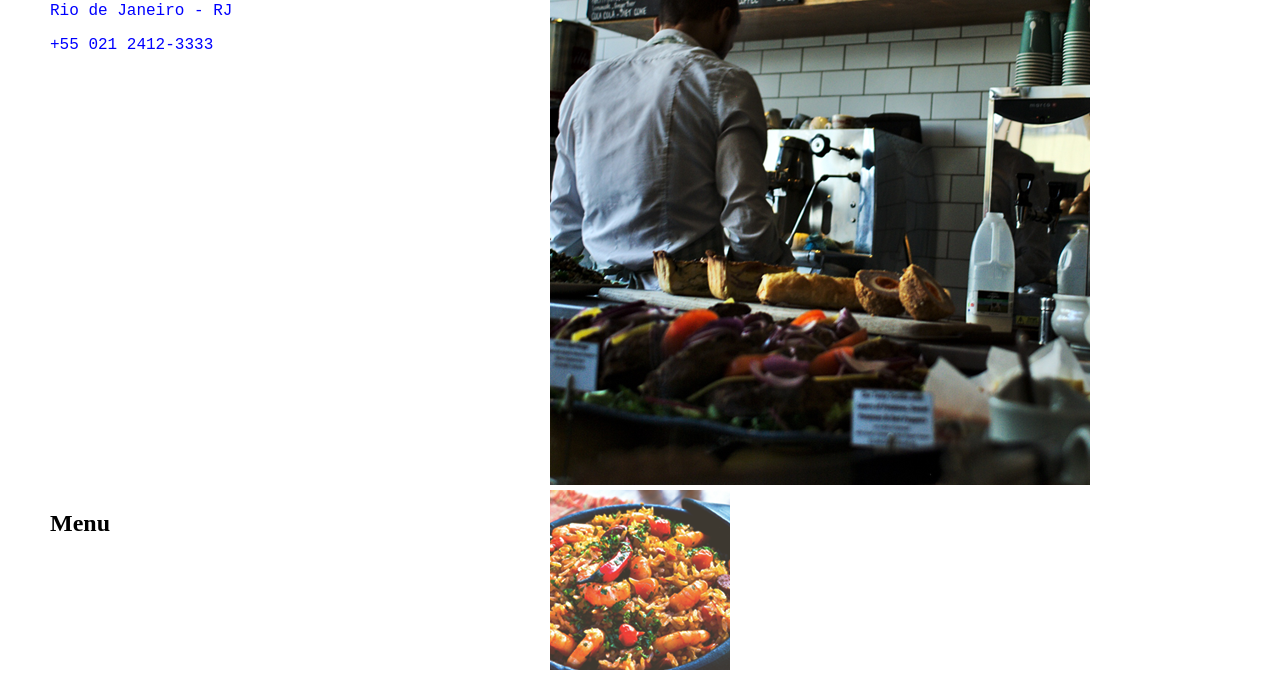
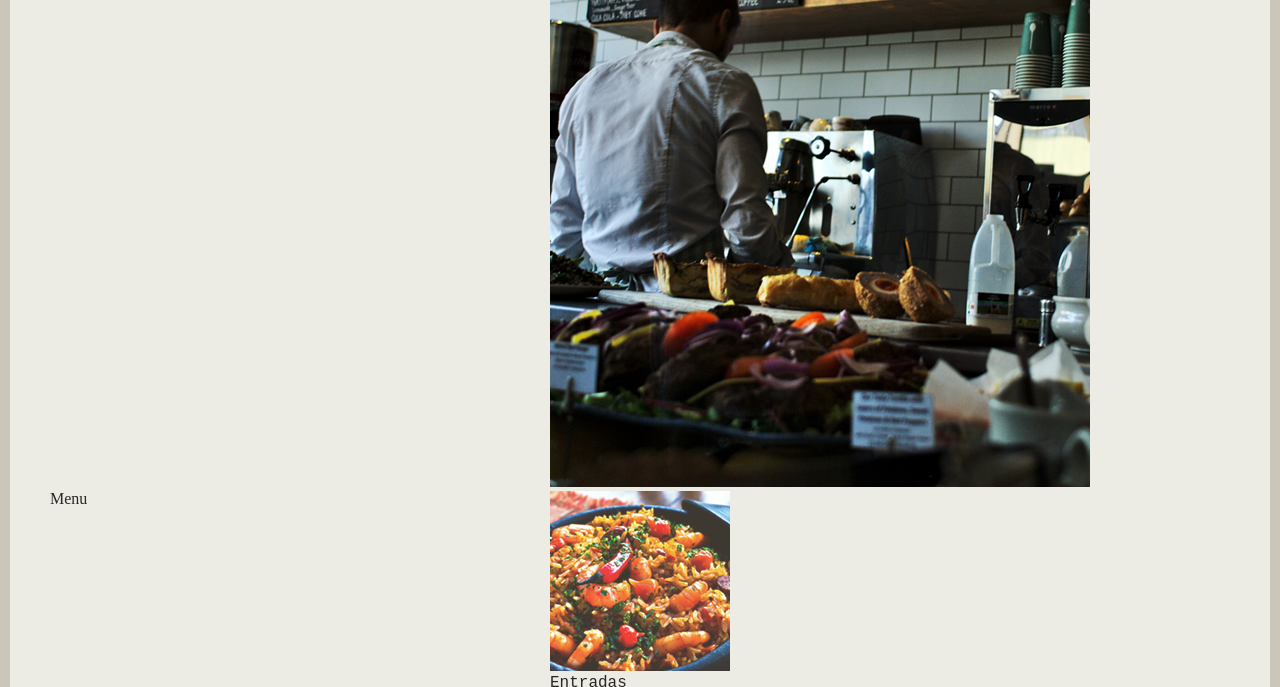
Before and after one commit to GoharaJunior/le-scone, a plain HTML site: page index.html in a window 1280 px wide. Shown: the part 223-910 px from the top of the page. Drawn offline with Linux system fonts and the light colour scheme; a web font is replaced by a local one.

Commit message:
4-7 Variáveis e Mixins

```diff
--- /dev/null
+++ b/css/scss/_geral.scss
@@ -0,0 +1,5 @@
+body {
+  background: $bege-claro;
+  border: 10px solid $bege-medio;
+  color: $cinza;
+}
--- a/css/scss/_grid.scss
+++ b/css/scss/_grid.scss
@@ -29,17 +29,8 @@ $s-device: 480px;
   }
 }
 
-p {
-  color: blue;
-  @include d(m) {
-    color: pink;
-  }
-  @include d(s) {
-    color: aqua;
-  }
-}
+// Função do grid
 
-// Função do Grid
 @function grid($col, $offset: false) {
   $width: $col / $cols * 100 + "%";
   $result: calc(#{$width} - #{$gutter});
@@ -51,13 +42,15 @@ p {
 }
 
 // Gera as classes de grid
+
 @for $i from 1 through $cols {
   .grid-#{$i} {
     width: grid($i);
   }
 }
 
-//Mixin estrutura do grid
+// Mixin estrutura do grid
+
 @mixin grid-structure {
   float: left;
   min-height: 1px;
@@ -76,6 +69,7 @@ p {
 }
 
 // Gera as classes de offset
+
 @for $i from 1 through $cols {
   .offset-#{$i} {
     margin-left: grid($i, offset);
@@ -90,6 +84,7 @@ p {
 }
 
 // Mixin de clearfix
+
 @mixin clearfix {
   &::after,
   &::before {
--- /dev/null
+++ b/css/scss/_variaveis-e-mixins.scss
@@ -0,0 +1,34 @@
+//  Cores
+$bege-claro: #edece4;
+$bege-medio: #cbc6b9;
+$bege-escuro: #988c77;
+$cinza: #2a2426;
+$verde: #988c77;
+
+// Fontes
+$font-1: 'PT Mono', monospace;
+$font-2: 'Aref Ruqaa', serif;
+
+@function em($pixel, $context: 16) {
+  @return $pixel / $context + em;
+}
+
+@mixin tipo-1($size) {
+  font-family: $font-1;
+  @if $size == 18 {
+    font-size: em(18);
+    line-height: em(30, 18);
+  }
+}
+
+@mixin tipo-2($size) {
+  font-family: $font-2;
+  @if $size == 18 {
+    font-size: em(18);
+    line-height: em(30, 18);
+  }
+  @else if $size == 24 {
+    font-size: em(24);
+    line-height: em(30, 24);
+  }
+}
--- a/css/scss/style.scss
+++ b/css/scss/style.scss
@@ -1,5 +1,8 @@
 // @import 'reset';
+@import 'reset';
 @import 'grid';
+@import 'variaveis-e-mixins';
+@import 'geral';
 
 div {
   font-family: 'Aref Ruqaa', serif;
```
Also changed, not shown: css/style.css, favicon.ico (deleted).
